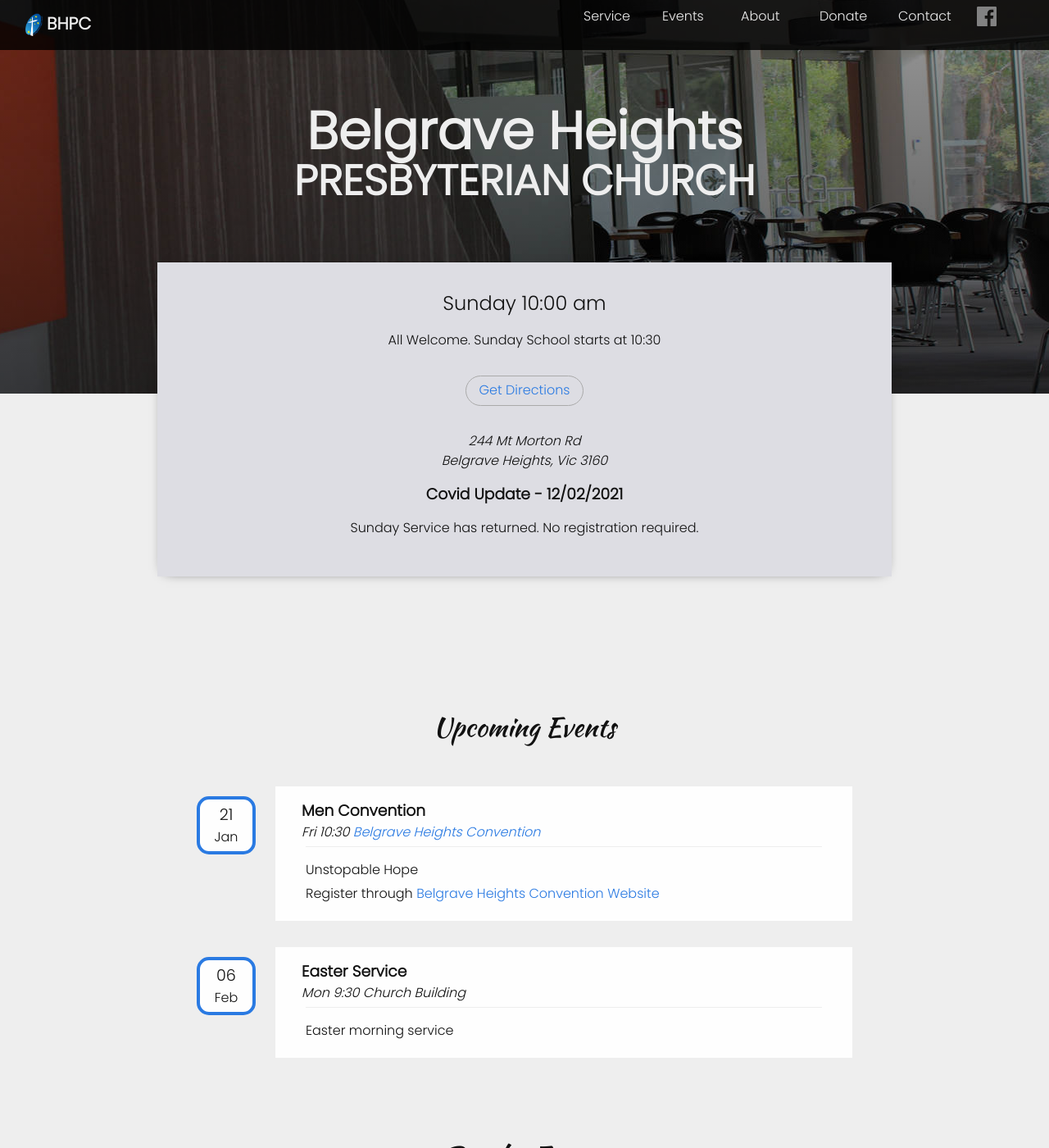
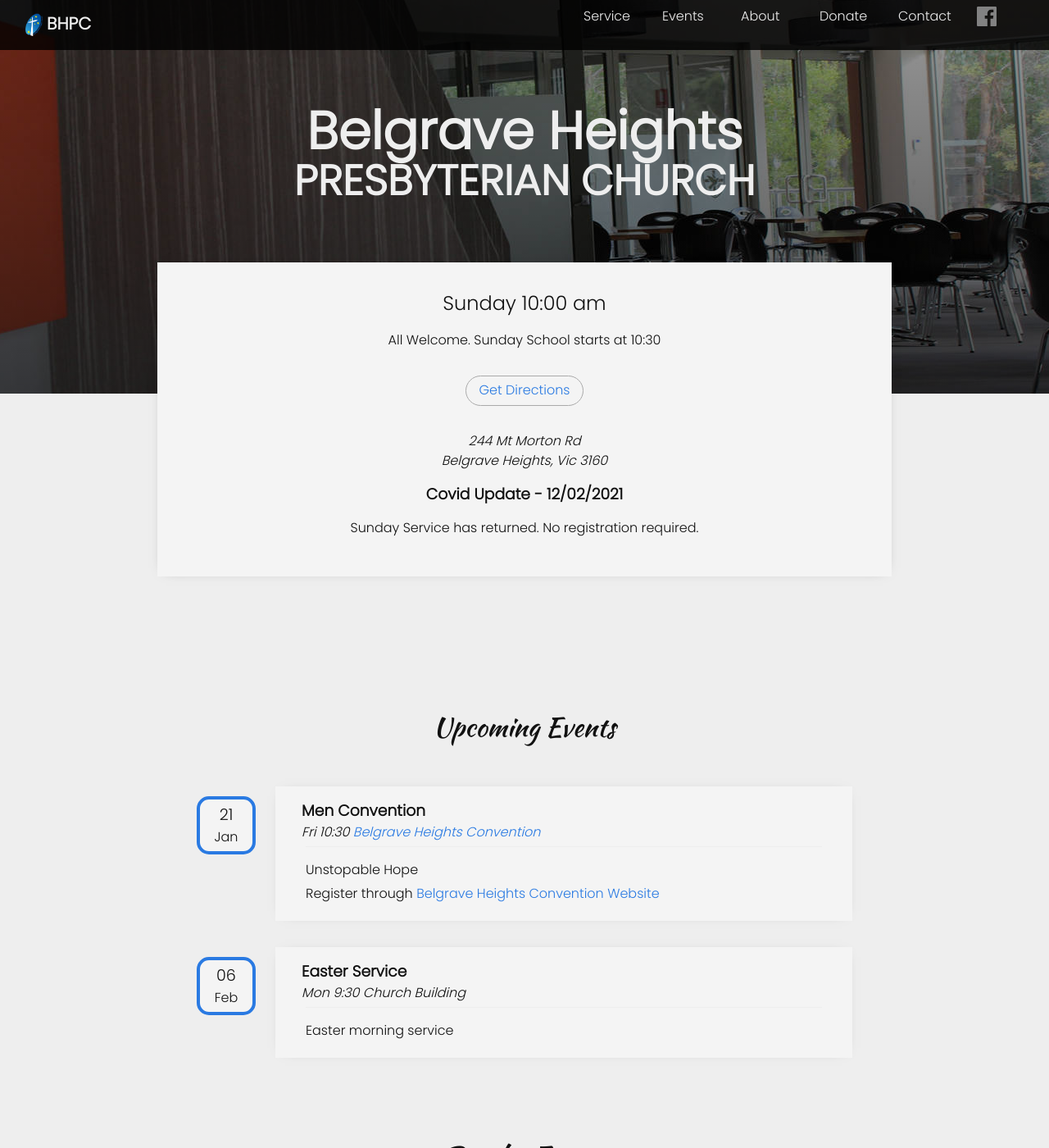
Before and after one commit to mdsimmo/bhcs2, a Jekyll site: the page built from index.markdown, in a window 1280 px wide and 1400 px high. Shown: the whole window at 82% size. Built offline with Jekyll 4.4.1, drawn with Linux system fonts in a browser that asks for light colours.

Commit message:
Increased page brightness

```diff
--- a/_sass/site.scss
+++ b/_sass/site.scss
@@ -18,7 +18,8 @@
 $grey-color-light: lighten($grey-color, 40%) !default;
 $grey-color-dark:  darken($grey-color, 25%) !default;
 
-$white-color:      #eee !default;
+$dull-white-color: #eee !default;
+$white-color:      #f4f4f4 !default;
 
 $table-text-align: left !default;
 
--- a/_sass/site/_layout.scss
+++ b/_sass/site/_layout.scss
@@ -3,7 +3,7 @@
  */
 .site-header {
   background: #333;
-  color: $white-color;
+  color: $dull-white-color;
   text-align: center;
 
 
@@ -28,14 +28,14 @@
     @include larger-than($on-palm) {
       @include relative-font-size(1.8);
       margin-left: 1em;
-      color: $white-color;
+      color: $dull-white-color;
       @include relative-font-size(1.3);
       font-weight: bold;
       max-width: none;
 
       a {
         &:hover, &:visited {
-          color: $white-color;
+          color: $dull-white-color;
         }
 
         &::before {
@@ -71,12 +71,12 @@
       padding: 0.5em;
 
       &, &:visited, &:hover {
-        color: $white-color;
+        color: $dull-white-color;
       }
     }
 
     a:hover {
-      text-shadow: -0.06ex 0 $white-color, 0.06ex 0 $white-color;
+      text-shadow: -0.06ex 0 $dull-white-color, 0.06ex 0 $dull-white-color;
       text-decoration: none;
     }
 
@@ -115,7 +115,7 @@
 }
 
 body {
-  background: $white-color;
+  background: $dull-white-color;
 }
 
 // The picture header
@@ -126,7 +126,7 @@
   padding-top: 2em;
   box-sizing: border-box;
   text-align: center;
-  color: $white-color;
+  color: $dull-white-color;
 
   &.garden {
     background: linear-gradient(rgba(0, 0, 0, 0.4), rgba(0, 0, 0, 0.7)), url("images/garden_2.jpg") center;
@@ -185,7 +185,7 @@
   article:first-of-type {
     padding: 2em 3em 2em;
     margin: 5em auto 3em;
-    box-shadow: 0 2px 15px -10px black;
+    box-shadow: 0 0 15px -10px rgba(0, 0, 0, 0.5);
 
     h2 {
       display: none;
@@ -210,7 +210,7 @@
 
   &:nth-of-type(odd) {
     position: relative;
-    background: #dddde3;
+    background: $white-color;
 
     &::before {
       content: ' ';
@@ -220,8 +220,8 @@
       top: 0;
       bottom: 0;
       z-index: -10;
-      background: #dddde3;
-      box-shadow: 0 0 15px -10px black;
+      background: $white-color;
+      box-shadow: 0 0 15px -12px rgba(0, 0, 0, 0.5);
     }
   }
 }
@@ -229,9 +229,10 @@
 // Events Boxes
 .event {
   text-align: left;
-  background: #fefefe;
+  background: $white-color;
   padding: 1em 2em;
   margin: 1em 0 2em 6em;
+  box-shadow: 0 0 15px -12px rgba(0, 0, 0, 0.5);
 
   .date {
     display: inline-block;
@@ -243,7 +244,7 @@
     float: left;
     margin-top: -2em;
     margin-left: -8em;
-    background: #fefefe;
+    background: $white-color;
 
     .day {
       font-size: 120%;
```
